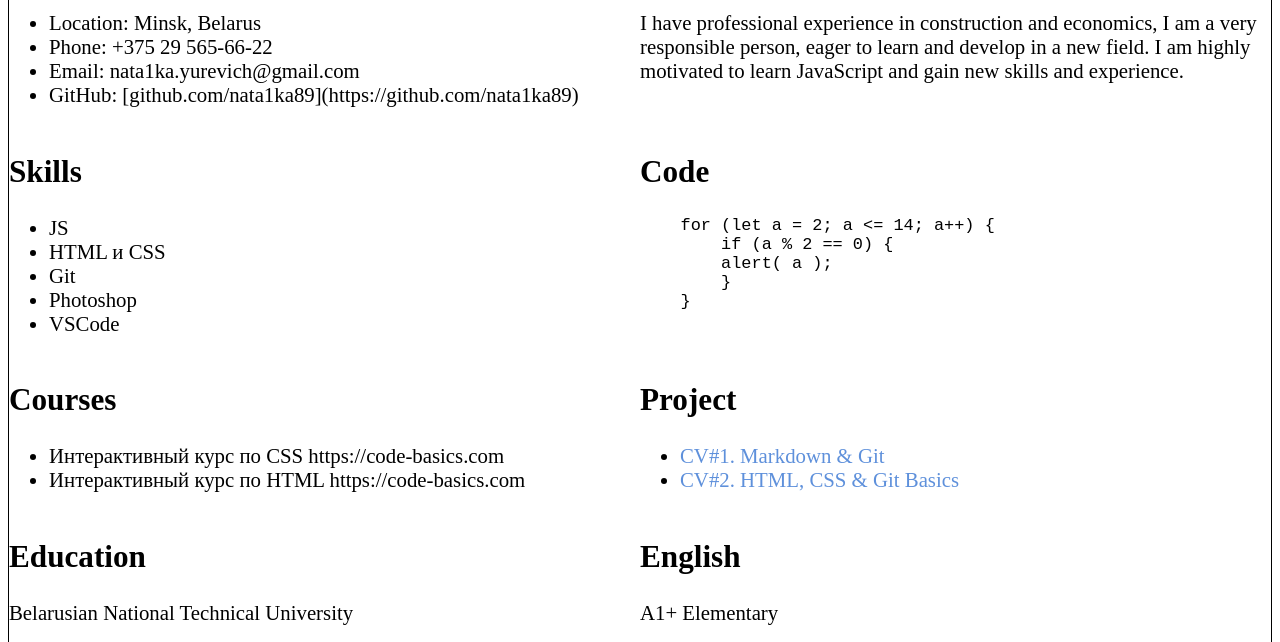
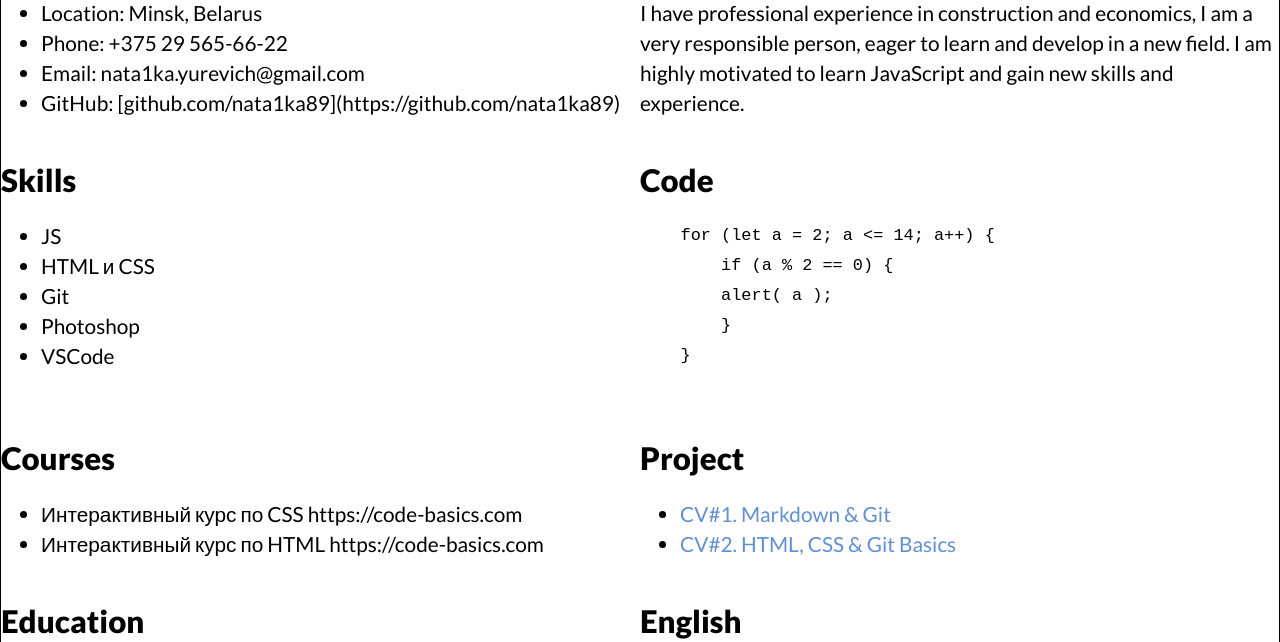
Before and after one commit to nata1ka89/rsschool-cv, a plain HTML site: page index.html in a window 1280 px wide. Shown: the part 562-1204 px from the top of the page. Drawn offline with Linux system fonts and the light colour scheme.

Commit message:
feat: add line spacing

```diff
--- a/style.css
+++ b/style.css
@@ -1,4 +1,4 @@
-.body {
+body {
     min-height: 100vh;
     margin: 0;
     padding: 0;
@@ -32,6 +32,7 @@
 .container {
     max-width: 1440px;
     margin: 0 auto;
+
 }
 
 .nav-list {
@@ -41,7 +42,7 @@
     list-style: none;
 }
 
-.html {
+html {
     scroll-behavior: smooth;
 }
 
@@ -64,6 +65,7 @@
 
 .section {
     width: 50%;
+    line-height: 30px;
 }
 
 .section-profile {
```
